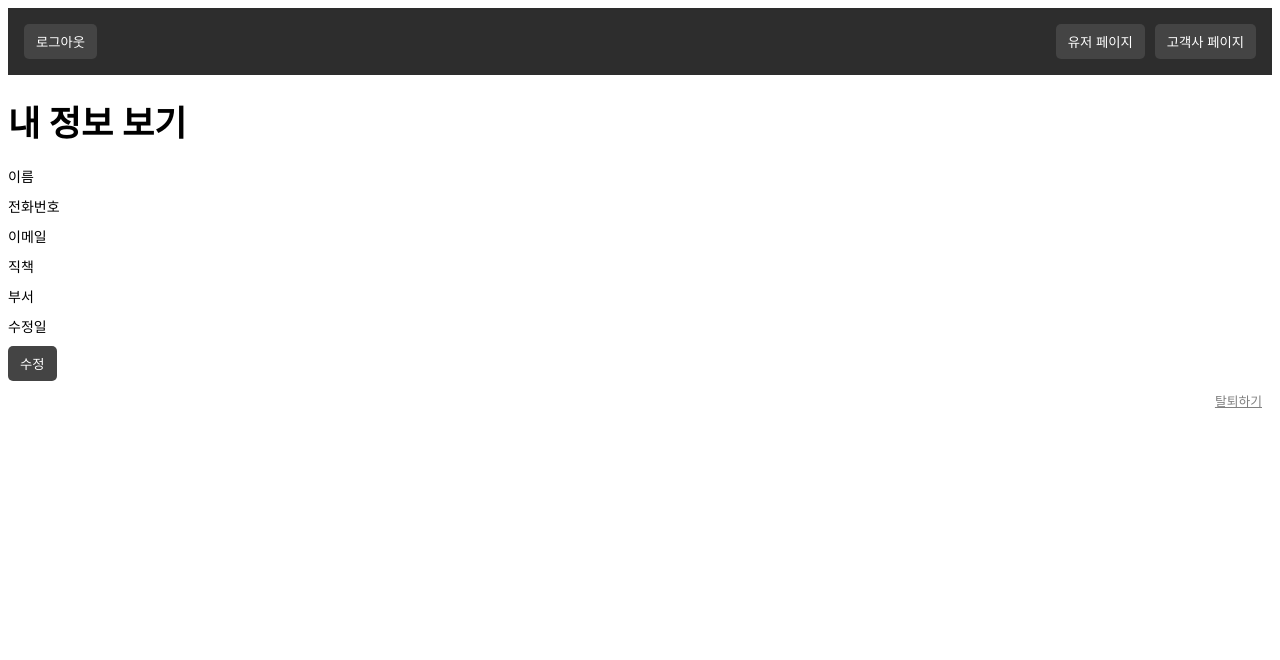
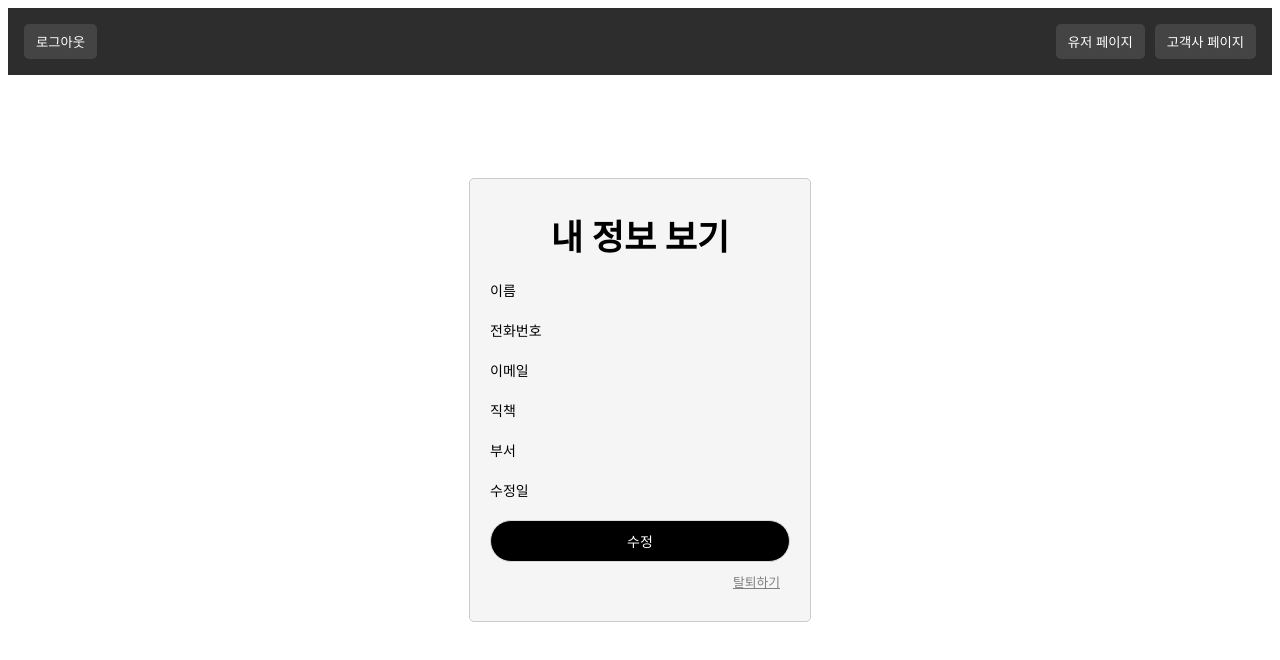
Before and after one commit to PL-LeadPilot/arc-crm-react-client, a React (Create React App) app in the folder arc-crm/: page /user/me in a window 1280 px wide. Shown: the top 660 px of the page. Built offline with nearby package versions, Linux system fonts and the light colour scheme; no server answers; sample sign-in values are in the browser's storage.

Commit message:
refactor: About User Page
유저 페이지 관련 리펙토링
- MyInforPage에서 container name 변경
- SignUpPage에서 내정보보기 이동버튼 추가
- form 위치 안 맞는거 변경

```diff
--- a/arc-crm/src/pages/user-pages/MyInfoPage.tsx
+++ b/arc-crm/src/pages/user-pages/MyInfoPage.tsx
@@ -97,7 +97,7 @@ function MyInfoPage() {
                     <button onClick={handleGoToCompanyPage} className="nav-button">고객사 페이지</button>
                 </div>
             </nav>
-            <div className="signup-container">
+            <div className="container">
                 <h2>내 정보 보기</h2>
                 <div className="form-row"><label>이름</label><span>{userName}</span></div>
                 <div className="form-row"><label>전화번호</label><span>{userPhone}</span></div>
--- a/arc-crm/src/pages/user-pages/SignUpPage.tsx
+++ b/arc-crm/src/pages/user-pages/SignUpPage.tsx
@@ -58,6 +58,7 @@ function SignUpPage() {
         localStorage.removeItem('token');
         navigate('/');
     };
+    const handleGoToMyPage = () => navigate('/user/me');
 
     const handleSignUp = async (e: React.FormEvent) => {
         e.preventDefault();
@@ -140,6 +141,8 @@ function SignUpPage() {
             <nav className="navbar" style={{ display: 'flex', justifyContent: 'space-between', marginBottom: '20px' }}>
                 <div className="nav-left">
                     <button onClick={handleLogout} className="nav-button">로그아웃</button>
+                    <button onClick={handleGoToMyPage} className="nav-button">내 정보 보기</button>
+
                 </div>
                 <div className="nav-right" style={{ display: 'flex', gap: '10px' }}>
                     <button onClick={handleGoToUserPage} className="nav-button">유저 페이지</button>
@@ -241,8 +244,9 @@ function SignUpPage() {
                         />
                     </div>
 
+
                     <div className="form-row">
-                        <label htmlFor="userRole">*권한:</label>
+                        <label htmlFor="userRole">*권한</label>
                         <select
                             id="userRole"
                             value={userRole}
--- a/arc-crm/src/styles/form.css
+++ b/arc-crm/src/styles/form.css
@@ -1,7 +1,7 @@
 .form-row {
     display: flex;
     align-items: center;
-    margin-bottom: 10px;
+    margin-bottom: 20px;
 }
 
 .form-row label {
```
